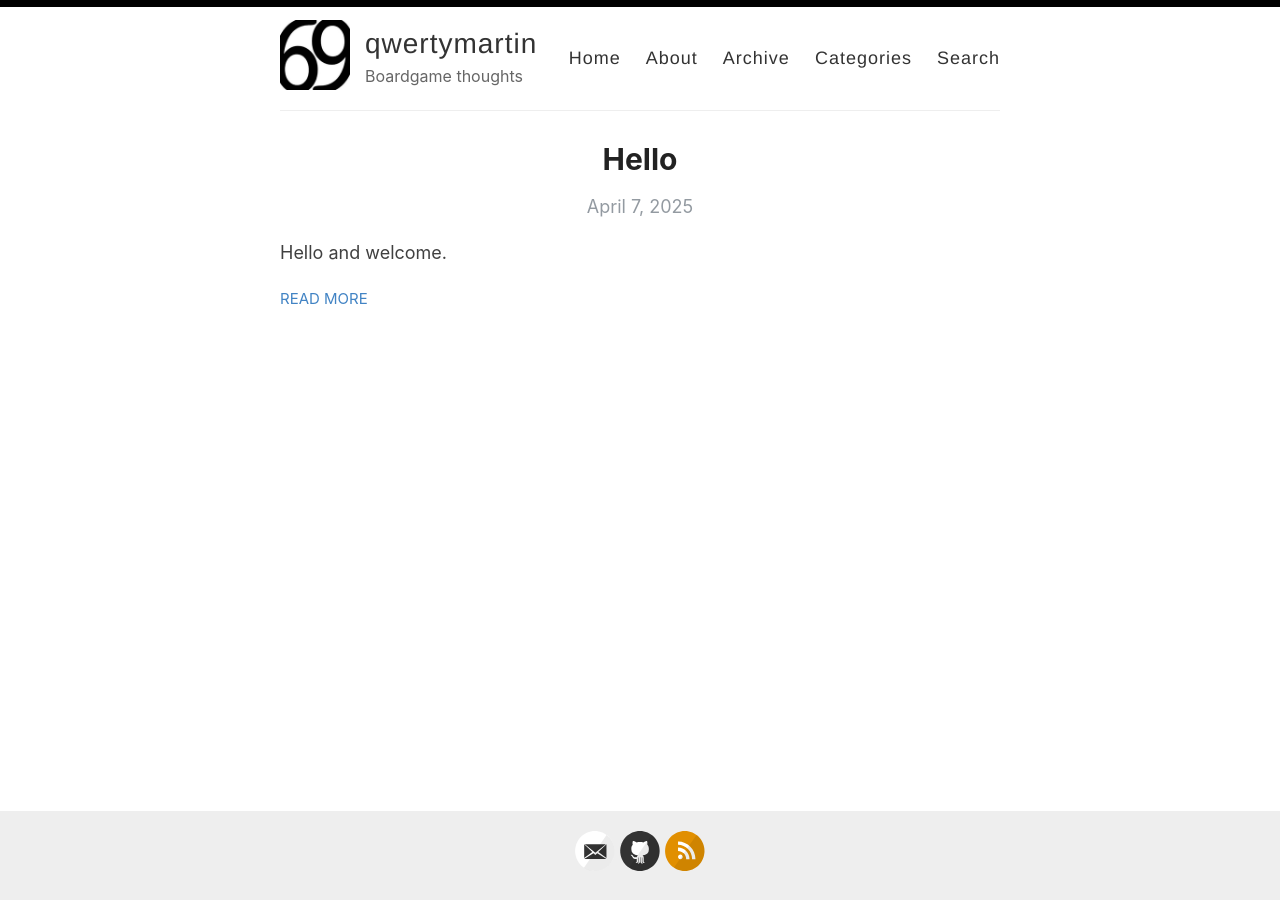
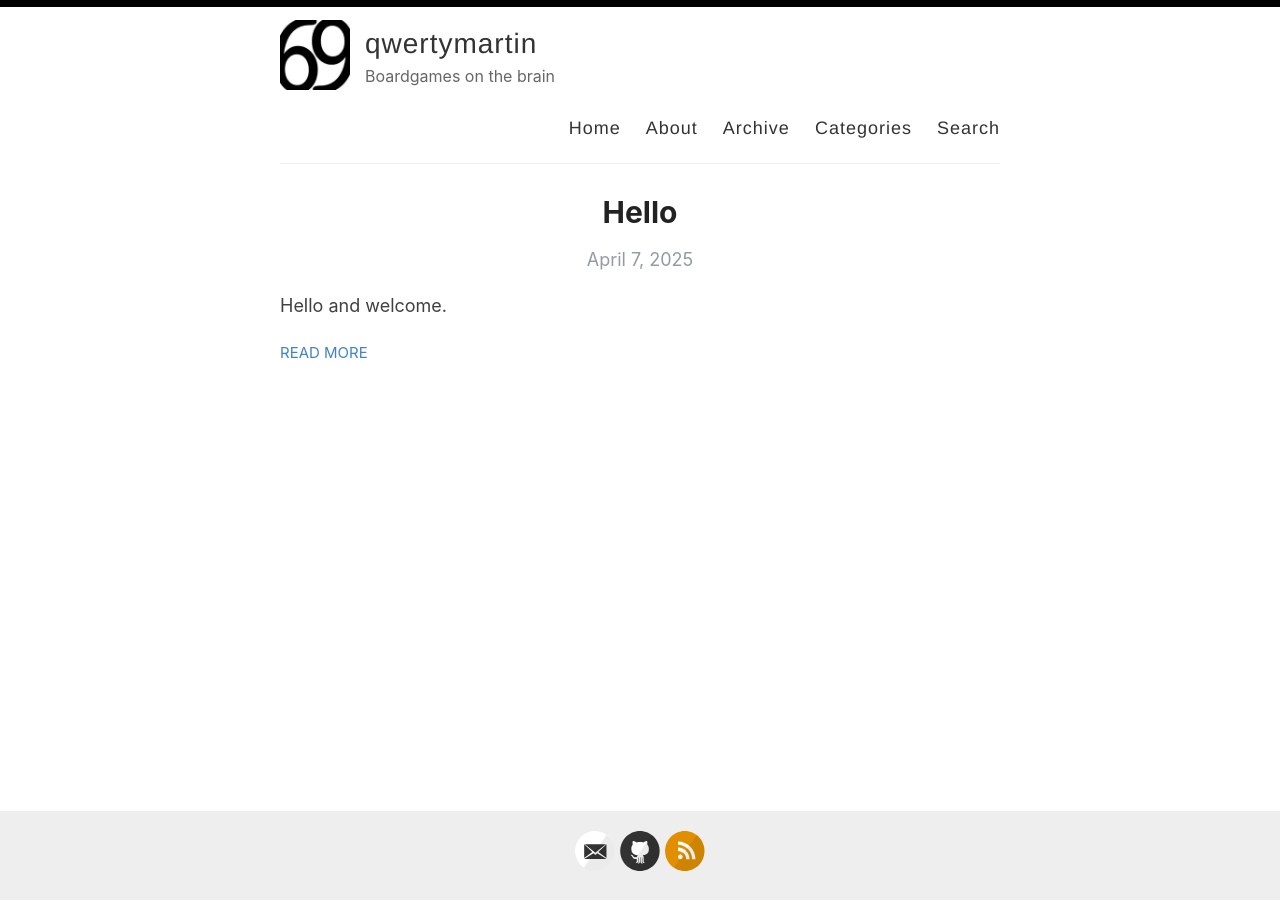
Before and after one commit to qwertymartin/qwertymartin.github.io, a Jekyll site: the page built from index.html, in a window 1280 px wide. Built offline with Jekyll 4.4.1, drawn with Linux system fonts in a browser that asks for light colours; the list of posts is cut into pages by our own code.

Commit message:
Update _config.yml

```diff
--- a/_config.yml
+++ b/_config.yml
@@ -9,7 +9,7 @@ name: qwertymartin
 author: Martin Griffiths
 
 # Short bio or description (displayed in the header)
-description: Boardgame thoughts
+description: Boardgames on the brain
 
 # URL of your avatar or profile pic (you could use your GitHub profile pic)
 avatar: /images/69.png
```
